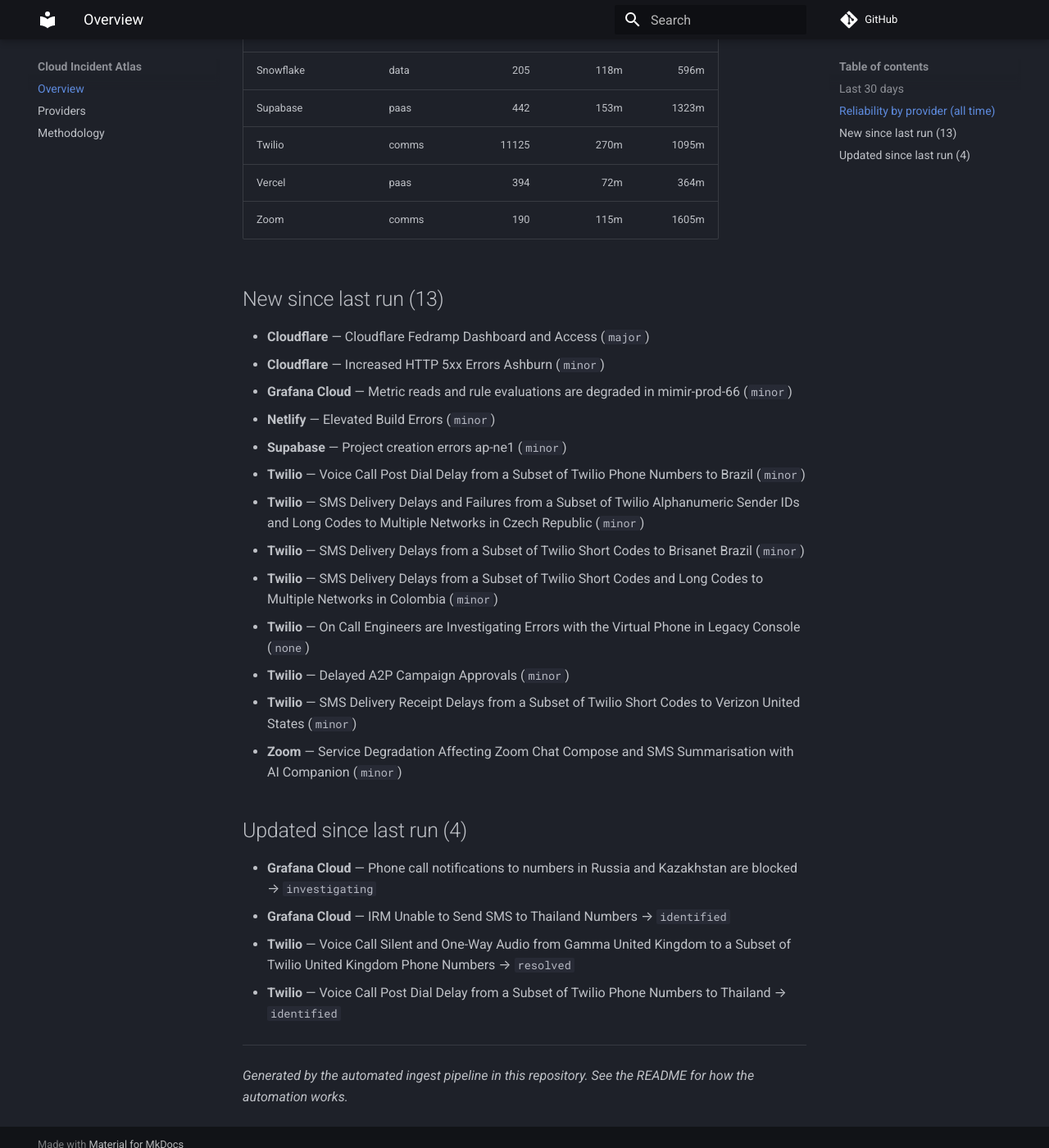
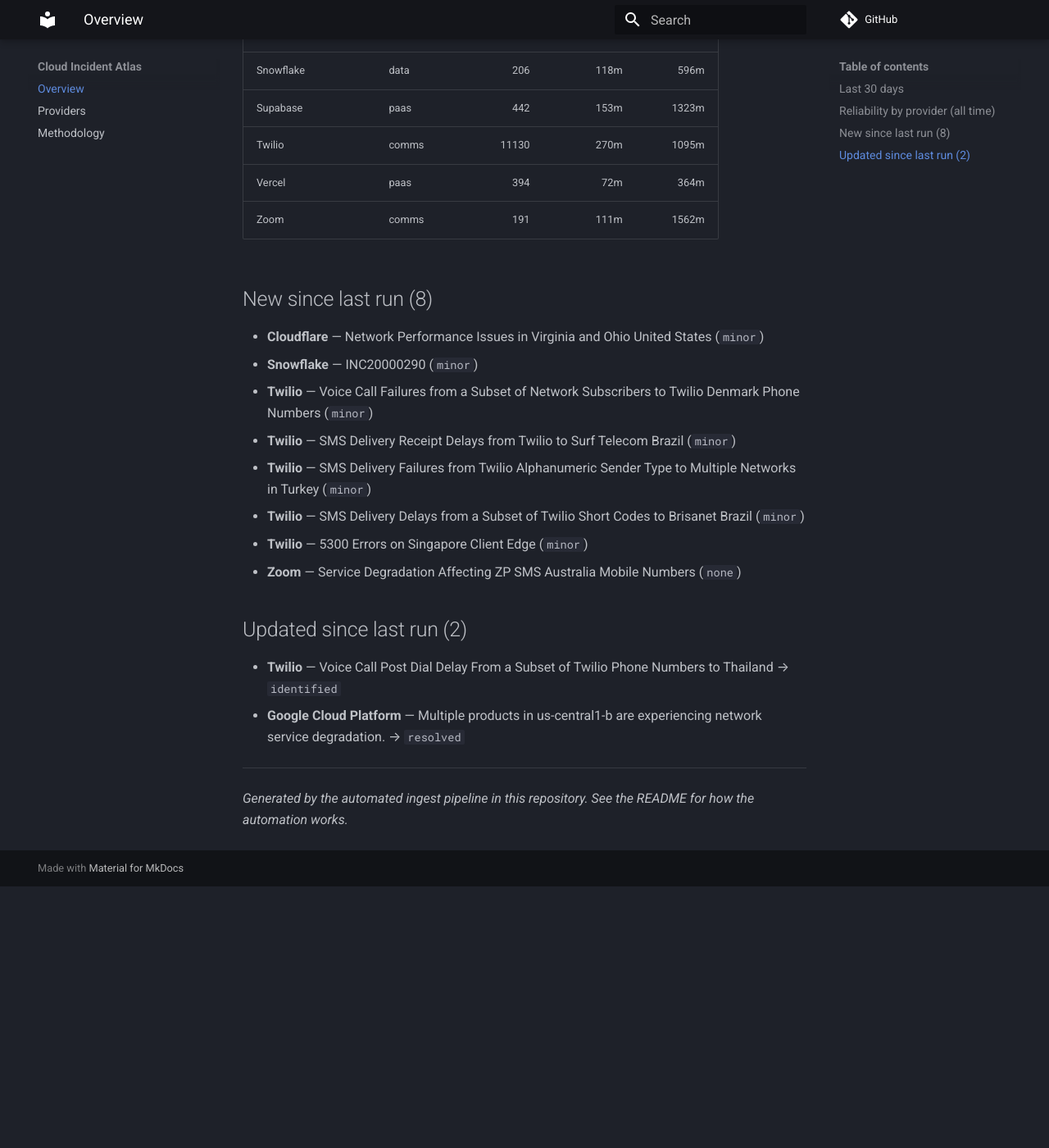
Before and after one commit to ayushgupta07xx/cloud-incident-atlas, an MkDocs documentation site: the page built from docs/index.md, in a window 1280 px wide and 1400 px high, scrolled down 1338 px. Shown: the whole window at 82% size. Built offline with MkDocs 1.6.1 and Material for MkDocs 9.7.7, drawn with Linux system fonts in a browser that asks for light colours; comment, search, counter and statistics services are not loaded; after the commit the page ends 2419 px from its top, so only the background shows below that; some of the changed text lies outside the part shown.

```diff
--- a/docs/index.md
+++ b/docs/index.md
@@ -31,34 +31,27 @@ Cross-vendor incident data for 25 providers. Corpus: **23,562 incidents**. Updat
 | npm | devtools | 65 | 107m | 347m |
 | OpenAI | ai | 112 | 111m | 673m |
 | Sentry | observability | 343 | 86m | 362m |
-| Snowflake | data | 205 | 118m | 596m |
+| Snowflake | data | 206 | 118m | 596m |
 | Supabase | paas | 442 | 153m | 1323m |
-| Twilio | comms | 11125 | 270m | 1095m |
+| Twilio | comms | 11130 | 270m | 1095m |
 | Vercel | paas | 394 | 72m | 364m |
-| Zoom | comms | 190 | 115m | 1605m |
+| Zoom | comms | 191 | 111m | 1562m |
 
-## New since last run (13)
+## New since last run (8)
 
-- **Cloudflare** — Cloudflare Fedramp Dashboard and Access (`major`)
-- **Cloudflare** — Increased HTTP 5xx Errors Ashburn (`minor`)
-- **Grafana Cloud** — Metric reads and rule evaluations are degraded in mimir-prod-66 (`minor`)
-- **Netlify** — Elevated Build Errors (`minor`)
-- **Supabase** — Project creation errors ap-ne1 (`minor`)
-- **Twilio** — Voice Call Post Dial Delay from a Subset of Twilio Phone Numbers to Brazil (`minor`)
-- **Twilio** — SMS Delivery Delays and Failures from a Subset of Twilio Alphanumeric Sender IDs and Long Codes to Multiple Networks in Czech Republic (`minor`)
+- **Cloudflare** — Network Performance Issues in Virginia and Ohio United States (`minor`)
+- **Snowflake** — INC20000290 (`minor`)
+- **Twilio** — Voice Call Failures from a Subset of Network Subscribers to Twilio Denmark Phone Numbers (`minor`)
+- **Twilio** — SMS Delivery Receipt Delays from Twilio to Surf Telecom Brazil (`minor`)
+- **Twilio** — SMS Delivery Failures from Twilio Alphanumeric Sender Type to Multiple Networks in Turkey (`minor`)
 - **Twilio** — SMS Delivery Delays from a Subset of Twilio Short Codes to Brisanet Brazil (`minor`)
-- **Twilio** — SMS Delivery Delays from a Subset of Twilio Short Codes and Long Codes to Multiple Networks in Colombia (`minor`)
-- **Twilio** — On Call Engineers are Investigating Errors with the Virtual Phone in Legacy Console (`none`)
-- **Twilio** — Delayed A2P Campaign Approvals (`minor`)
-- **Twilio** — SMS Delivery Receipt Delays from a Subset of Twilio Short Codes to Verizon United States (`minor`)
-- **Zoom** — Service Degradation Affecting Zoom Chat Compose and SMS Summarisation with AI Companion (`minor`)
+- **Twilio** — 5300 Errors on Singapore Client Edge (`minor`)
+- **Zoom** — Service Degradation Affecting ZP SMS Australia Mobile Numbers (`none`)
 
-## Updated since last run (4)
+## Updated since last run (2)
 
-- **Grafana Cloud** — Phone call notifications to numbers in Russia and Kazakhstan are blocked → `investigating`
-- **Grafana Cloud** — IRM Unable to Send SMS to Thailand Numbers → `identified`
-- **Twilio** — Voice Call Silent and One-Way Audio from Gamma United Kingdom to a Subset of Twilio United Kingdom Phone Numbers → `resolved`
-- **Twilio** — Voice Call Post Dial Delay from a Subset of Twilio Phone Numbers to Thailand → `identified`
+- **Twilio** — Voice Call Post Dial Delay From a Subset of Twilio Phone Numbers to Thailand → `identified`
+- **Google Cloud Platform** — Multiple products in us-central1-b are experiencing network service degradation. → `resolved`
 
 ---
 
```
Also changed, not shown: other parts of docs/index.md (+4 -4 lines), README.md (+6 -7 lines), docs/providers.md (+7 -7 lines), docs/img/mttr.svg, docs/img/timeline.svg.
